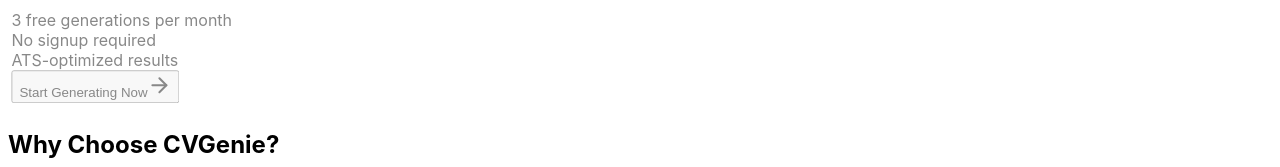
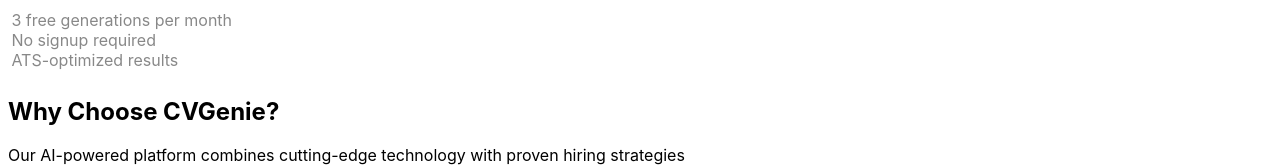
Before and after one commit to Naveen071110/cvgenieATS, a React (Vite) app in the folder client/: page / in a window 1280 px wide. Shown: the part 354-521 px from the top of the page. Built offline with nearby package versions, Linux system fonts and the light colour scheme; no server answers.

Commit message:
Assistant checkpoint: Remove Start Generating Now button
Assistant generated file changes:
- client/src/pages/home.tsx: Remove the Start Generating Now button

---

User prompt:

Remove this button

Replit-Commit-Author: Assistant
Replit-Commit-Session-Id: 15a11e61-9f81-4737-889c-9169eabf27c1

```diff
--- a/client/src/pages/home.tsx
+++ b/client/src/pages/home.tsx
@@ -50,15 +50,7 @@ export default function Home() {
                   </div>
                 </div>
 
-                <Link to="/generator">
-                  <Button
-                    size="lg"
-                    className="inline-flex items-center px-8 py-4 text-lg font-semibold rounded-xl hover:shadow-xl transform hover:-translate-y-1 transition-all duration-200"
-                  >
-                    Start Generating Now
-                    <ArrowRight className="w-5 h-5 ml-2" />
-                  </Button>
-                </Link>
+
               </CardContent>
             </Card>
           </div>
```
